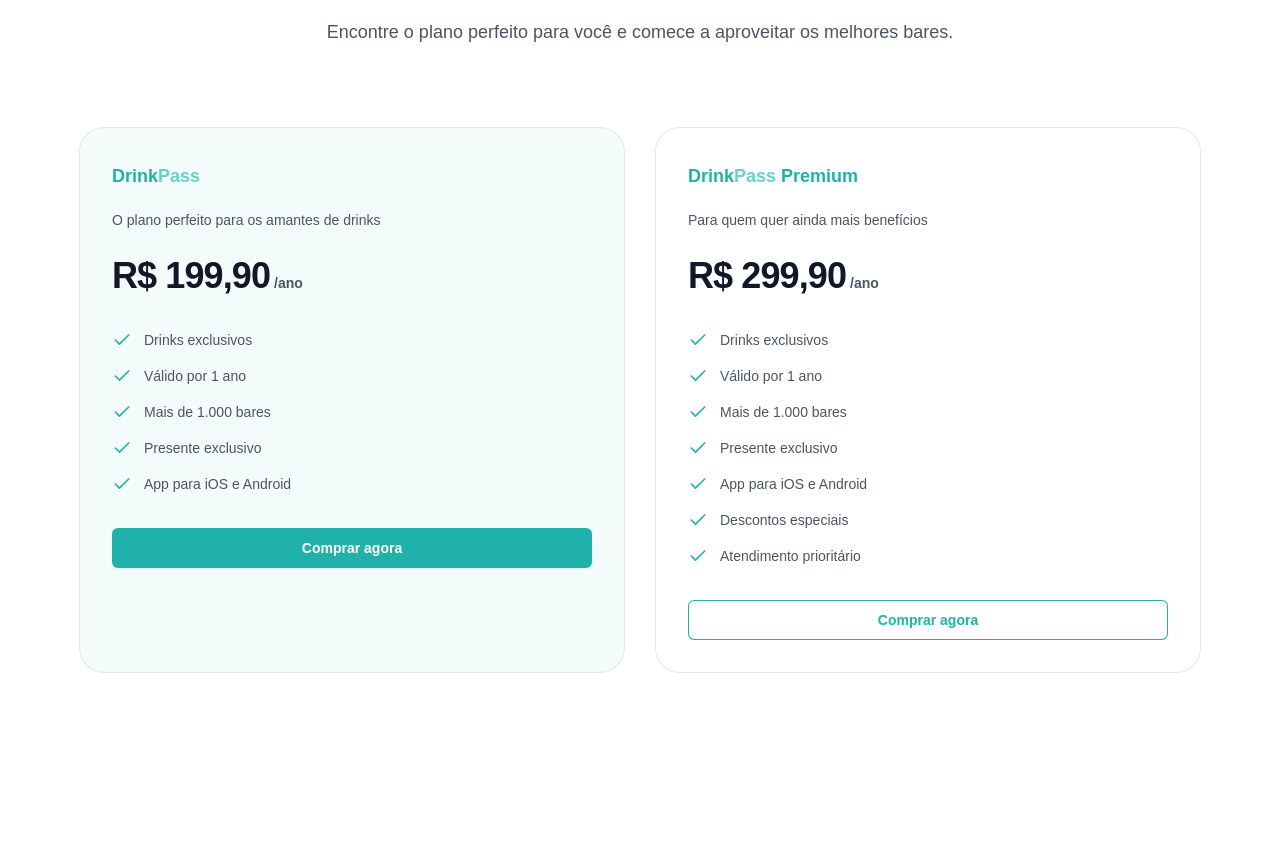
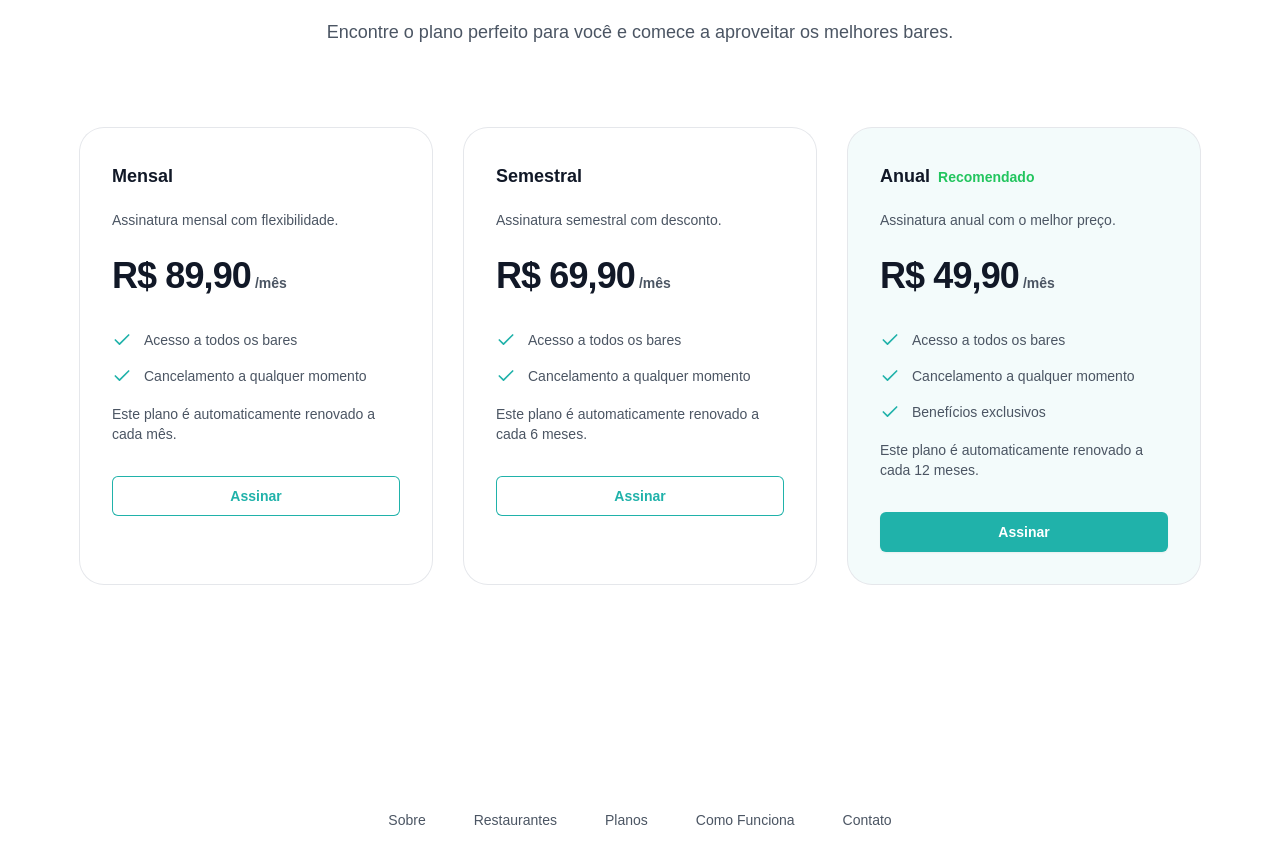
Before and after one commit to zJoaoSenna/DrinkPass, a React (Vite) app: page / in a window 1280 px wide. Shown: the part 2900-3764 px from the top of the page. Built offline with nearby package versions, Linux system fonts and the light colour scheme.

Commit message:
tela de assinatura

```diff
--- a/src/components/Membership.tsx
+++ b/src/components/Membership.tsx
@@ -13,45 +13,38 @@ interface Plan {
 
 const plans: Plan[] = [
   {
-    id: 'basic',
-    name: (
-      <span>
-        <span className="text-primary-drink">Drink</span>
-        <span className="text-primary-pass">Pass</span>
-      </span>
-    ),
-    description: 'O plano perfeito para os amantes de drinks',
-    price: 'R$ 199,90',
+    id: 'monthly',
+    name: 'Mensal',
+    description: 'Assinatura mensal com flexibilidade.',
+    price: 'R$ 89,90',
     features: [
-      'Drinks exclusivos',
-      'Válido por 1 ano',
-      'Mais de 1.000 bares',
-      'Presente exclusivo',
-      'App para iOS e Android',
+      'Acesso a todos os bares',
+      'Cancelamento a qualquer momento',
+    ],
+    popular: false,
+  },
+  {
+    id: 'semiannual',
+    name: 'Semestral',
+    description: 'Assinatura semestral com desconto.',
+    price: 'R$ 69,90',
+    features: [
+      'Acesso a todos os bares',
+      'Cancelamento a qualquer momento',
+    ],
+    popular: false,
+  },
+  {
+    id: 'annual',
+    name: 'Anual',
+    description: 'Assinatura anual com o melhor preço.',
+    price: 'R$ 49,90',
+    features: [
+      'Acesso a todos os bares',
+      'Cancelamento a qualquer momento',
+      'Benefícios exclusivos',
     ],
     popular: true,
-  },
-  {
-    id: 'premium',
-    name: (
-      <span>
-        <span className="text-primary-drink">Drink</span>
-        <span className="text-primary-pass">Pass</span>
-        <span className="text-primary-drink"> Premium</span>
-      </span>
-    ),
-    description: 'Para quem quer ainda mais benefícios',
-    price: 'R$ 299,90',
-    features: [
-      'Drinks exclusivos',
-      'Válido por 1 ano',
-      'Mais de 1.000 bares',
-      'Presente exclusivo',
-      'App para iOS e Android',
-      'Descontos especiais',
-      'Atendimento prioritário',
-    ],
-    popular: false,
   },
 ];
 
@@ -67,7 +60,7 @@ const Membership = () => {
             Encontre o plano perfeito para você e comece a aproveitar os melhores bares.
           </p>
         </div>
-        <div className="mx-auto mt-16 grid max-w-2xl grid-cols-1 gap-x-8 gap-y-10 sm:mt-20 lg:mx-0 lg:max-w-none lg:grid-cols-2">
+              <div className="mx-auto mt-16 grid max-w-2xl grid-cols-1 gap-x-8 gap-y-10 sm:mt-20 lg:mx-0 lg:max-w-none lg:grid-cols-3">
                 {plans.map((plan) => (
     <div
       key={plan.id}
@@ -77,6 +70,9 @@ const Membership = () => {
     >
       <h3 className="text-lg font-semibold leading-8 text-gray-900">
         {plan.name}
+        {plan.popular && (
+          <span className="ml-2 text-sm text-green-500">Recomendado</span> // Adiciona "Recomendado" ao plano popular
+        )}
       </h3>
       <p className="mt-4 text-sm leading-6 text-gray-600">
         {plan.description}
@@ -86,7 +82,7 @@ const Membership = () => {
           {plan.price}
         </span>
         <span className="text-sm font-semibold leading-6 text-gray-600">
-                  /ano
+          /mês
         </span>
       </p>
       <ul
@@ -103,6 +99,9 @@ const Membership = () => {
           </li>
         ))}
       </ul>
+      <p className="mt-4 text-sm text-gray-600">
+        Este plano é automaticamente renovado a cada {plan.id === 'annual' ? '12 meses' : plan.id === 'semiannual' ? '6 meses' : 'mês'}.
+      </p>
       <Link
         to="/checkout"
         className={`mt-8 block rounded-md px-3 py-2 text-center text-sm font-semibold leading-6 focus-visible:outline focus-visible:outline-2 focus-visible:outline-offset-2 ${
@@ -111,7 +110,7 @@ const Membership = () => {
             : 'text-primary ring-1 ring-inset ring-primary hover:ring-primary/50'
         }`}
       >
-                Comprar agora
+        Assinar
       </Link>
     </div>
   ))}
--- a/src/components/RestaurantDetails.tsx
+++ b/src/components/RestaurantDetails.tsx
@@ -15,6 +15,7 @@ interface RestaurantDetailsProps {
       evening?: string;
     };
   };
+  features?: string[];
 }
 
 const defaultAvailability = {
@@ -34,6 +35,7 @@ const RestaurantDetails = ({
   description = "Tradição em carnes nobres desde 1993. Ambiente aconchegante e serviço de excelência.",
   promotion = "Rodada dupla em drinks e chopps!",
   availability = defaultAvailability,
+  features = ["Música ao vivo", "Cerveja artesanal", "Chopp artesanal", "Almoço", "Janta", "Happy Hour"],
 }: Partial<RestaurantDetailsProps>) => {
   return (
     <div className="min-h-screen bg-gray-50">
@@ -46,7 +48,7 @@ const RestaurantDetails = ({
               <img
                 src="/public/assacabrasa-logo.jpg"
                 alt="Assacabrasa"
-                className="h-32 mx-auto"
+                className="h-48 mx-auto"
               />
               <p className="text-white/80 mt-2 text-sm italic">Desde 1993</p>
             </div>
@@ -132,6 +134,15 @@ const RestaurantDetails = ({
                   {cuisine}
                 </div>
               </div>
+
+              <div className="bg-white p-6 rounded-xl shadow-sm">
+                <h3 className="text-lg font-semibold mb-4">Características Adicionais</h3>
+                <ul className="list-disc pl-5 text-gray-600">
+                  {features.map((feature, index) => (
+                    <li key={index}>{feature}</li>
+                  ))}
+                </ul>
+              </div>
             </div>
           </div>
         </div>
--- a/src/components/Restaurants.tsx
+++ b/src/components/Restaurants.tsx
@@ -10,14 +10,14 @@ const restaurants = [
   },
   {
     id: 2,
-    name: 'Restaurante Exemplo 2',
-    cuisine: 'Japonesa',
-    location: 'Rio de Janeiro, RJ',
+    name: 'Bar do Afonso',
+    cuisine: 'Comida de Buteco',
+    location: 'Belo Horizonte, MG',
     image: 'https://images.unsplash.com/photo-1579871494447-9811cf80d66c?ixlib=rb-4.0.3&ixid=MnwxMjA3fDB8MHxwaG90by1wYWdlfHx8fGVufDB8fHx8&auto=format&fit=crop&w=1470&q=80',
   },
   {
     id: 3,
-    name: 'Restaurante Exemplo 3',
+    name: 'A Casa do Chopp',
     cuisine: 'Brasileira',
     location: 'Belo Horizonte, MG',
     image: 'https://images.unsplash.com/photo-1552566626-52f8b828add9?ixlib=rb-4.0.3&ixid=MnwxMjA3fDB8MHxwaG90by1wYWdlfHx8fGVufDB8fHx8&auto=format&fit=crop&w=1470&q=80',
```
Lines whose indentation alone changed are shown as unchanged.
